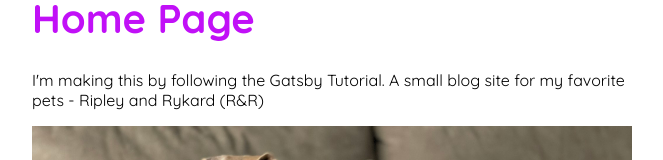
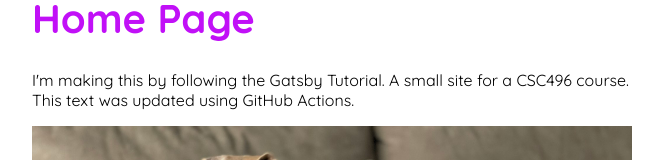
Before and after one commit to joshua-miller234/csc496project, a Gatsby site: page / in a window 1280 px wide. Shown: the part 383-543 px from the top of the page, without its empty margins (308-971 px from the left). Built offline with nearby package versions, Linux system fonts and the light colour scheme; Gatsby itself is replaced by a stand-in of ours.

Commit message:
Testing GitHub Actions: Text on home page changed

```diff
--- a/src/pages/index.js
+++ b/src/pages/index.js
@@ -6,7 +6,7 @@ import Seo from '../components/seo'
 const IndexPage = () => {
   return (
     <Layout pageTitle="Home Page">
-      <p>I'm making this by following the Gatsby Tutorial. A small blog site for my favorite pets - Ripley and Rykard (R&R)</p>
+      <p>I'm making this by following the Gatsby Tutorial. A small site for a CSC496 course. This text was updated using GitHub Actions.</p>
       <StaticImage
         alt="Clifford, a reddish-brown pitbull, posing on a couch and looking stoically at the camera"
         // src="https://pbs.twimg.com/media/E1oMV3QVgAIr1NT?format=jpg&name=large"
```
